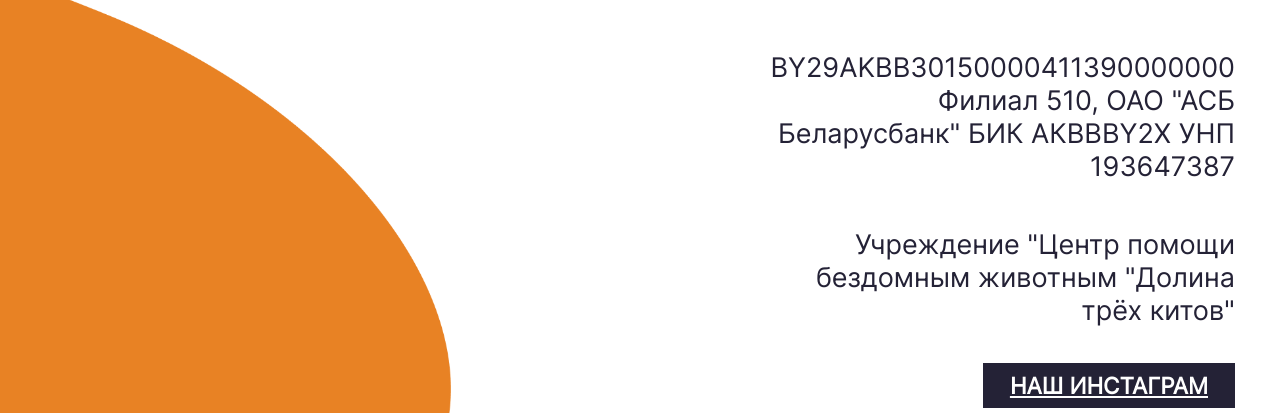
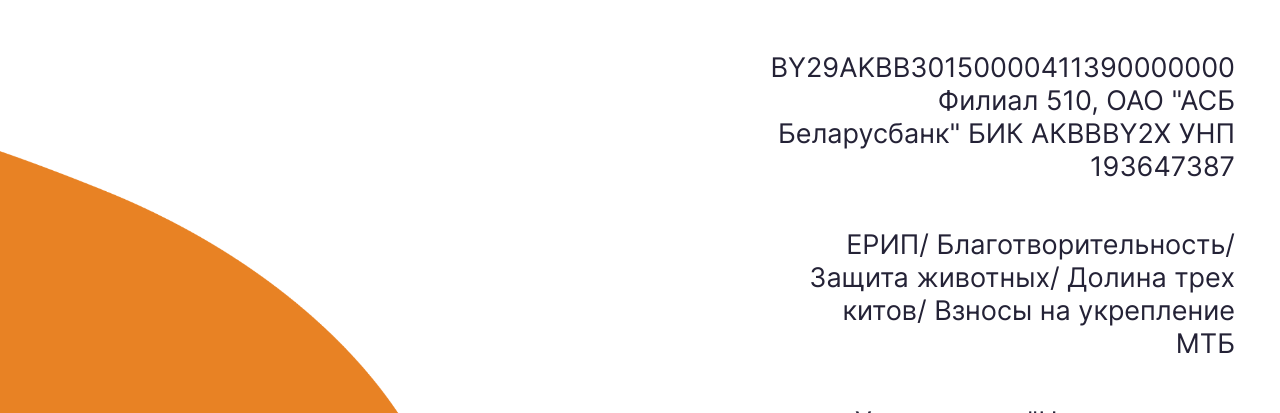
Before and after one commit to Kurilo-Pavel/animal_shelter, a plain HTML site: page index.html in a window 1280 px wide. Shown: the part 2829-3242 px from the top of the page. Drawn offline with Linux system fonts and the light colour scheme.

Commit message:
add payment

```diff
--- a/index.html
+++ b/index.html
@@ -163,7 +163,7 @@
     <p class="requisites_text">
       BY29AKBB30150000411390000000 Филиал 510, ОАО "АСБ Беларусбанк" БИК АКВВBY2X УНП 193647387
     </p>
-<!--    <p class="requisites_text">ЕРИП/ Благотворительность/ Защита животных/ Долина трех китов/ Взносы на укрепление МТБ</p>-->
+    <p class="requisites_text">ЕРИП/ Благотворительность/ Защита животных/ Долина трех китов/ Взносы на укрепление МТБ</p>
     <p class="requisites_text">
       Учреждение "Центр помощи бездомным животным "Долина трёх китов"
     </p>
```
